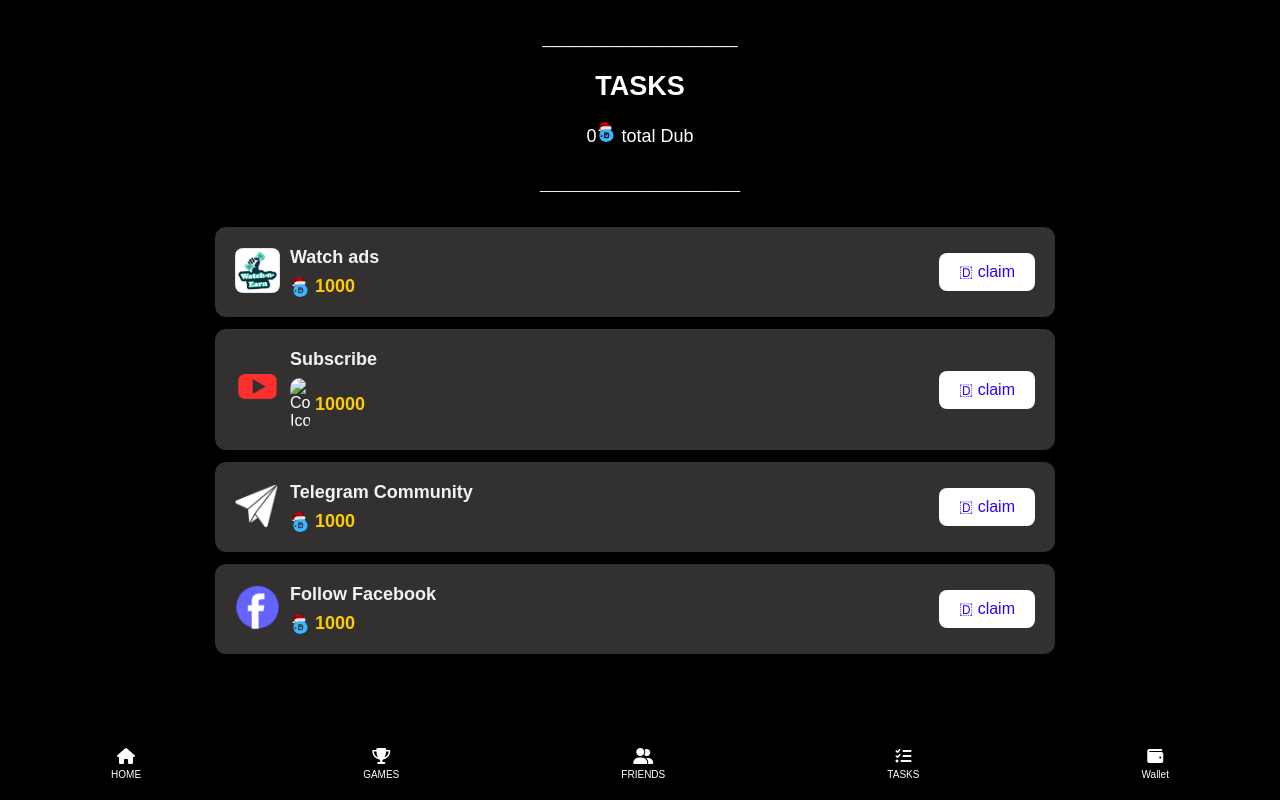
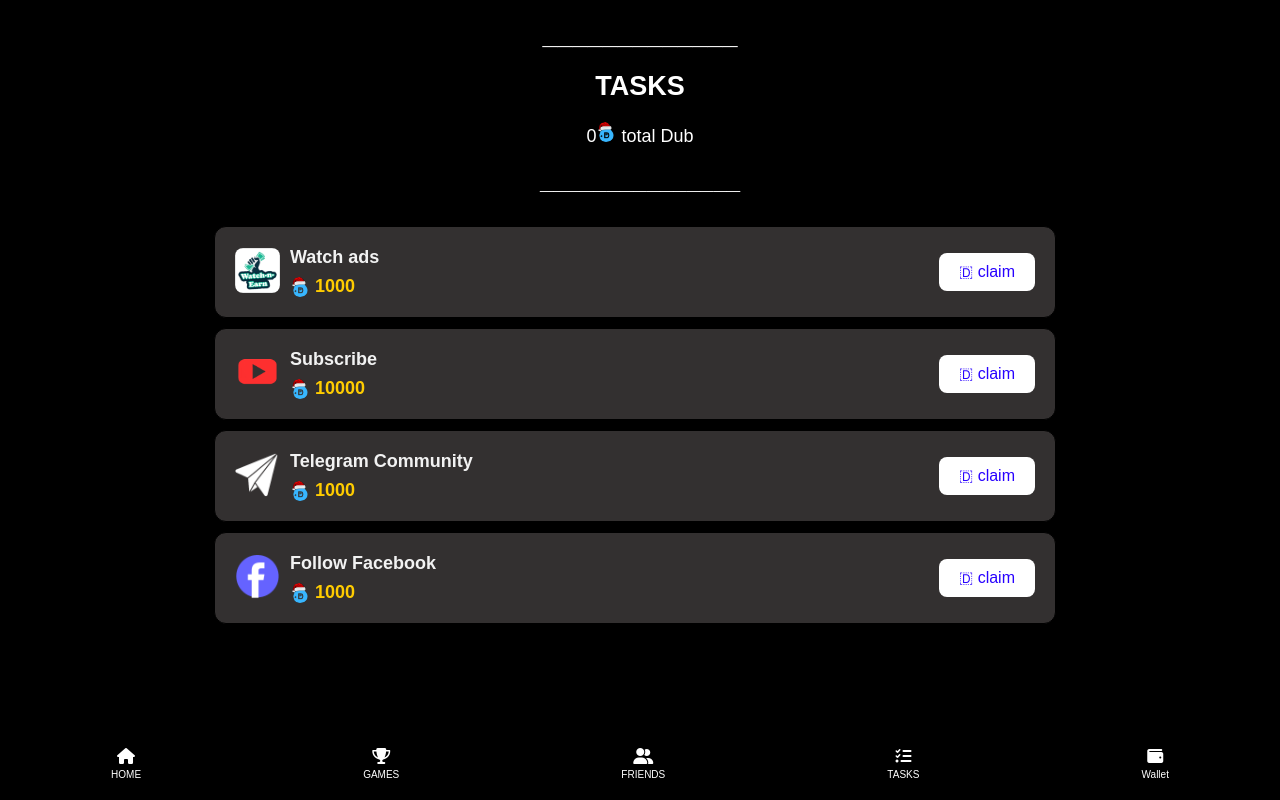
Before and after one commit to DanielOyigeya9/DubCoin, a plain HTML site: page task.html in a window 1280 px wide. Drawn offline with Linux system fonts and the light colour scheme; a script that the page names is missing.

Commit message:
Update task.html

```diff
--- a/task.html
+++ b/task.html
@@ -158,7 +158,7 @@
                     <div>
                         <h4>Subscribe</h4>
                         <div class="task-data">
-                            <img src="material/images/MlLogo.png" width="20px" alt="Coin Icon">
+                            <img src="material/images/MLogo.png" width="20px" alt="Coin Icon">
                             <h5>10000</h5>
                         </div>
                     </div>
```
